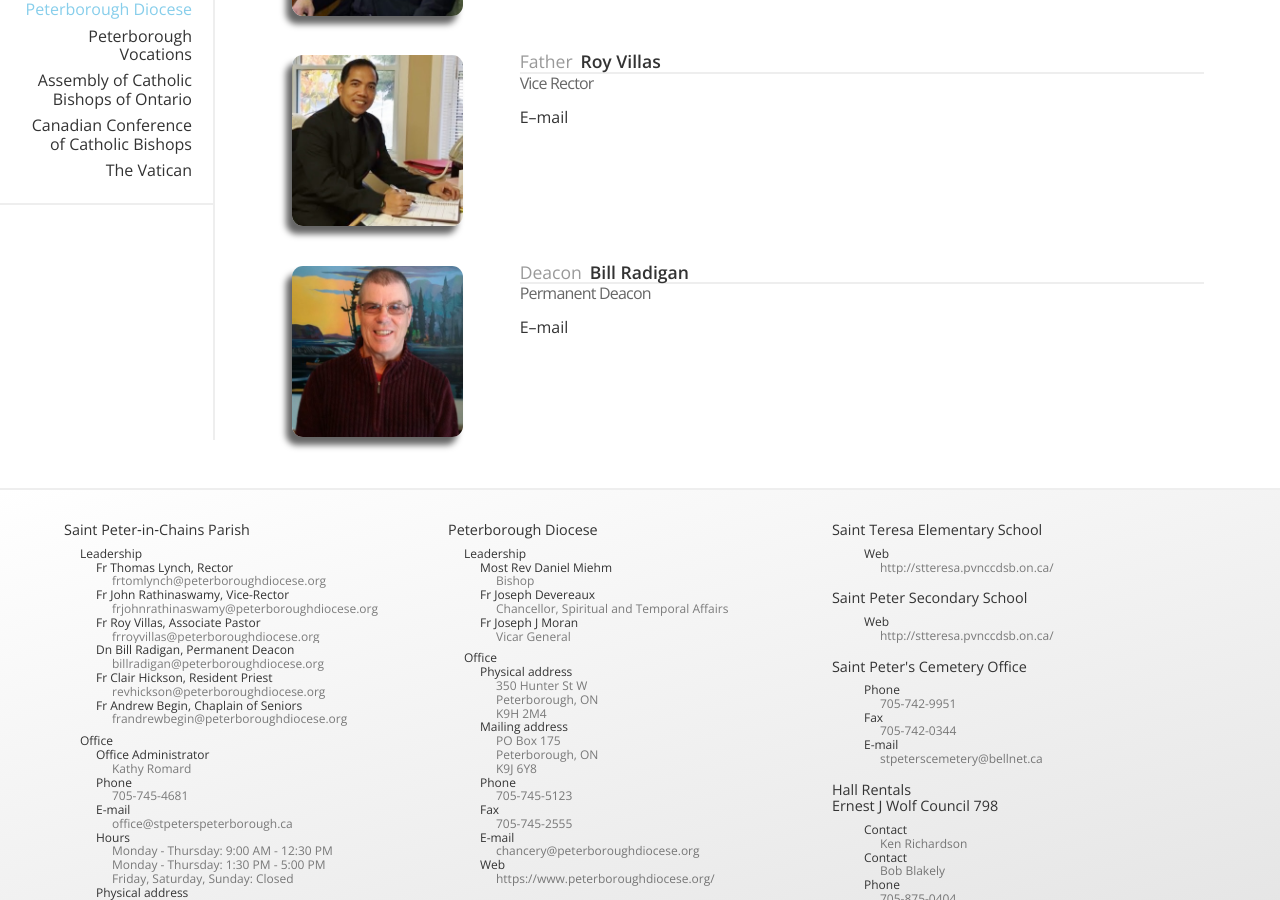
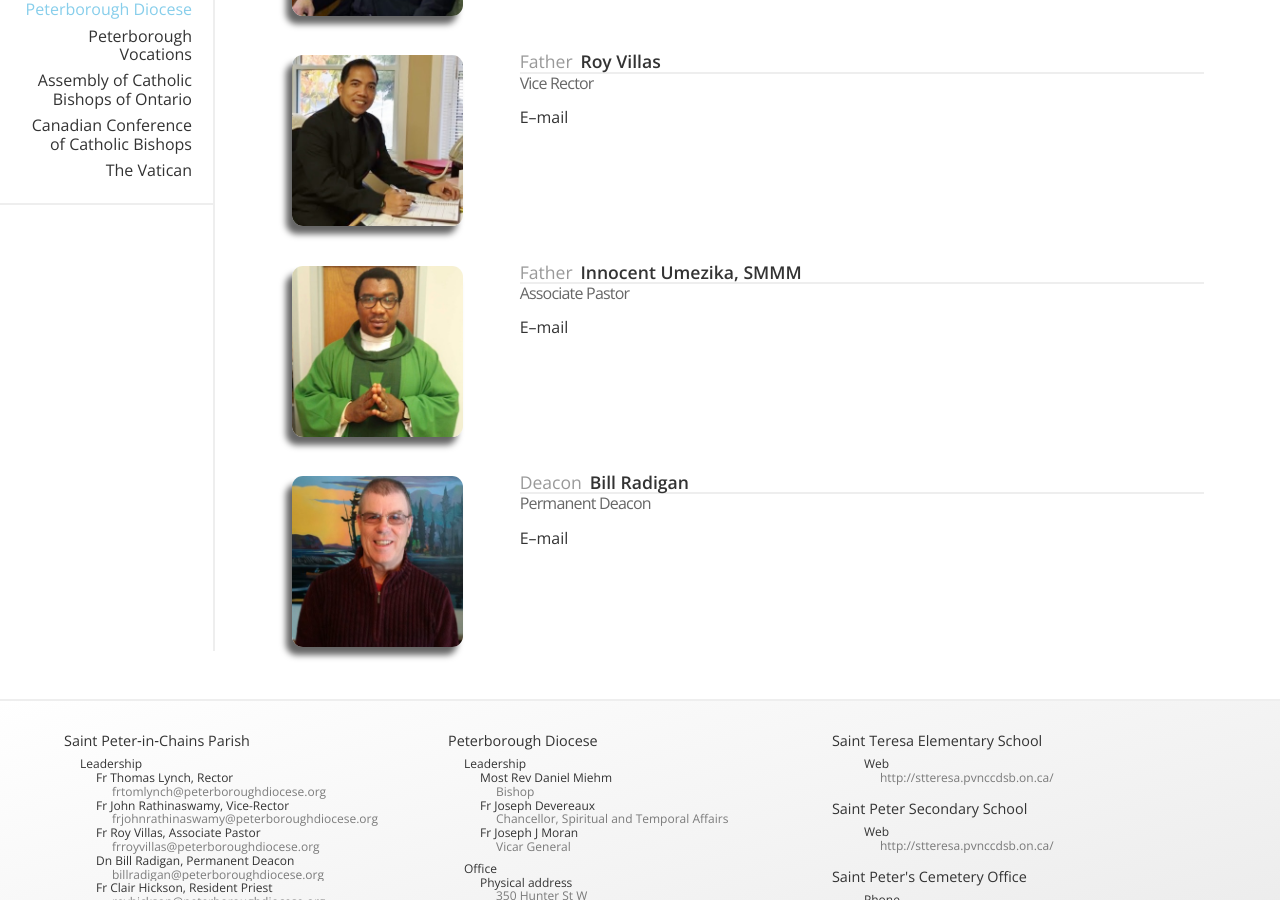
Before and after one commit to stpeterinchains/stpeterinchains.github.io, a Jekyll site: the page built from clergy.html, in a window 1280 px wide and 900 px high, scrolled down 683 px. Built offline with Jekyll 4.4.1, drawn with Linux system fonts in a browser that asks for light colours; nearby versions of some CDN libraries.

Commit message:
Added Fr Innocent on clergy page

```diff
--- a/_data/clergy.yml
+++ b/_data/clergy.yml
@@ -66,6 +66,18 @@ clergy:
         link: frroyvillas@peterboroughdiocese.org
 
   -
+    last_name: Umezika, SMMM
+    first_name: Innocent
+    title: Father
+    position: Associate Pastor
+    image: fr-umezika-portrait.jpg
+    bio:
+    contact:
+      -
+        platform: E&ndash;mail
+        link: frinnocentumezika@peterboroughdioces.org
+
+  -
     last_name: Radigan
     first_name: Bill
     title: Deacon
```
Also changed, not shown: images/clergy/fr-umezika-portrait.jpg (added).
